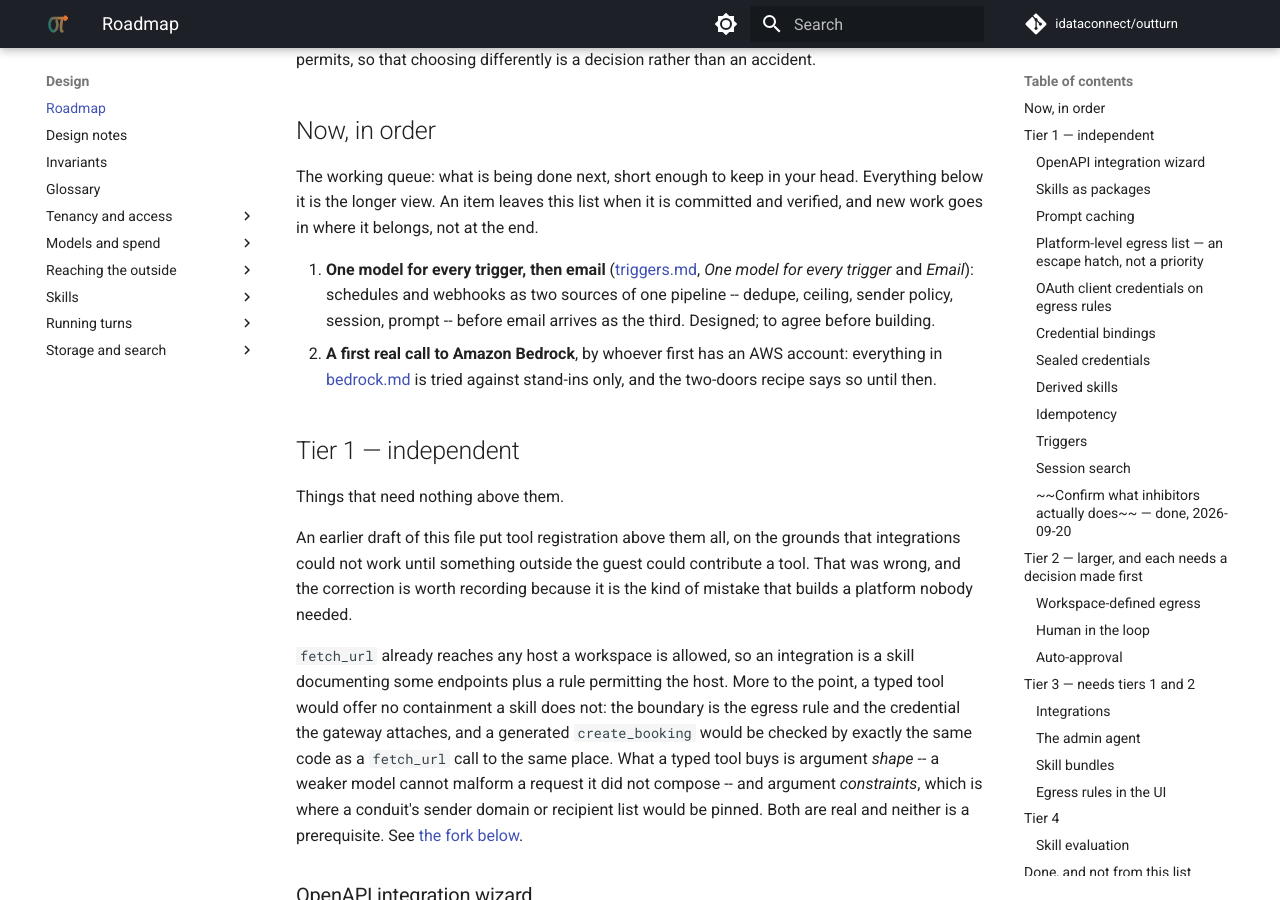
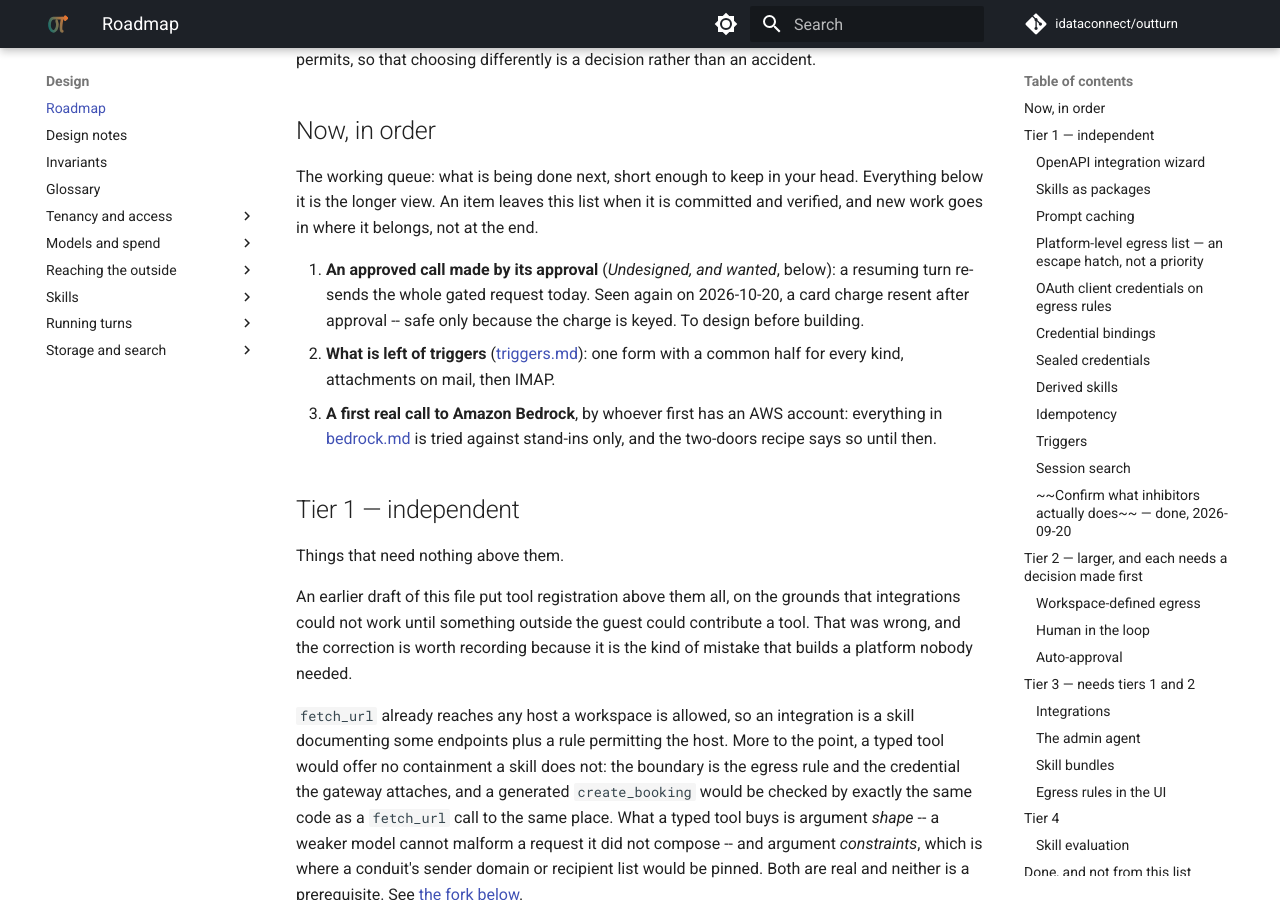
Before and after one commit to idataconnect/outturn, an MkDocs documentation site: the page built from docs/roadmap.md, in a window 1280 px wide and 900 px high, scrolled down 366 px. Built offline with MkDocs 1.6.1 and Material for MkDocs 9.7.7, drawn with Linux system fonts in a browser that asks for light colours; comment, search, counter and statistics services are not loaded; some of the changed text lies outside the part shown.

Commit message:
Bring the working queue up to what triggers now are
Email and the shared trigger model are built; the queue still led with
designing them. Approved calls made by their approval goes first instead,
since a resumed turn re-sending a card charge was seen again in testing.

Co-Authored-By: Claude Opus 5.5 <noreply@anthropic.com>

```diff
--- a/docs/roadmap.md
+++ b/docs/roadmap.md
@@ -18,11 +18,13 @@ The working queue: what is being done next, short enough to keep in your head.
 Everything below it is the longer view. An item leaves this list when it is
 committed and verified, and new work goes in where it belongs, not at the end.
 
-1. **One model for every trigger, then email** ([triggers.md](triggers.md),
-   *One model for every trigger* and *Email*): schedules and webhooks as two
-   sources of one pipeline -- dedupe, ceiling, sender policy, session, prompt
-   -- before email arrives as the third. Designed; to agree before building.
-2. **A first real call to Amazon Bedrock**, by whoever first has an AWS
+1. **An approved call made by its approval** (*Undesigned, and wanted*,
+   below): a resuming turn re-sends the whole gated request today. Seen
+   again on 2026-10-20, a card charge resent after approval -- safe only
+   because the charge is keyed. To design before building.
+2. **What is left of triggers** ([triggers.md](triggers.md)): one form with a
+   common half for every kind, attachments on mail, then IMAP.
+3. **A first real call to Amazon Bedrock**, by whoever first has an AWS
    account: everything in [bedrock.md](bedrock.md) is tried against
    stand-ins only, and the two-doors recipe says so until then.
 
@@ -187,8 +189,8 @@ do.
 
 ### Triggers
 
-[triggers.md](triggers.md). Schedules and webhooks built; email designed and
-deferred.
+[triggers.md](triggers.md). Schedules, webhooks and email (inbound parse)
+built as kinds of one model; the single form, IMAP and attachments remain.
 
 The only item here that makes agents useful to a workspace not sitting in the
 UI, which is most of them most of the time.
```
Also changed, not shown: docs/triggers.md (+6 -5 lines).
